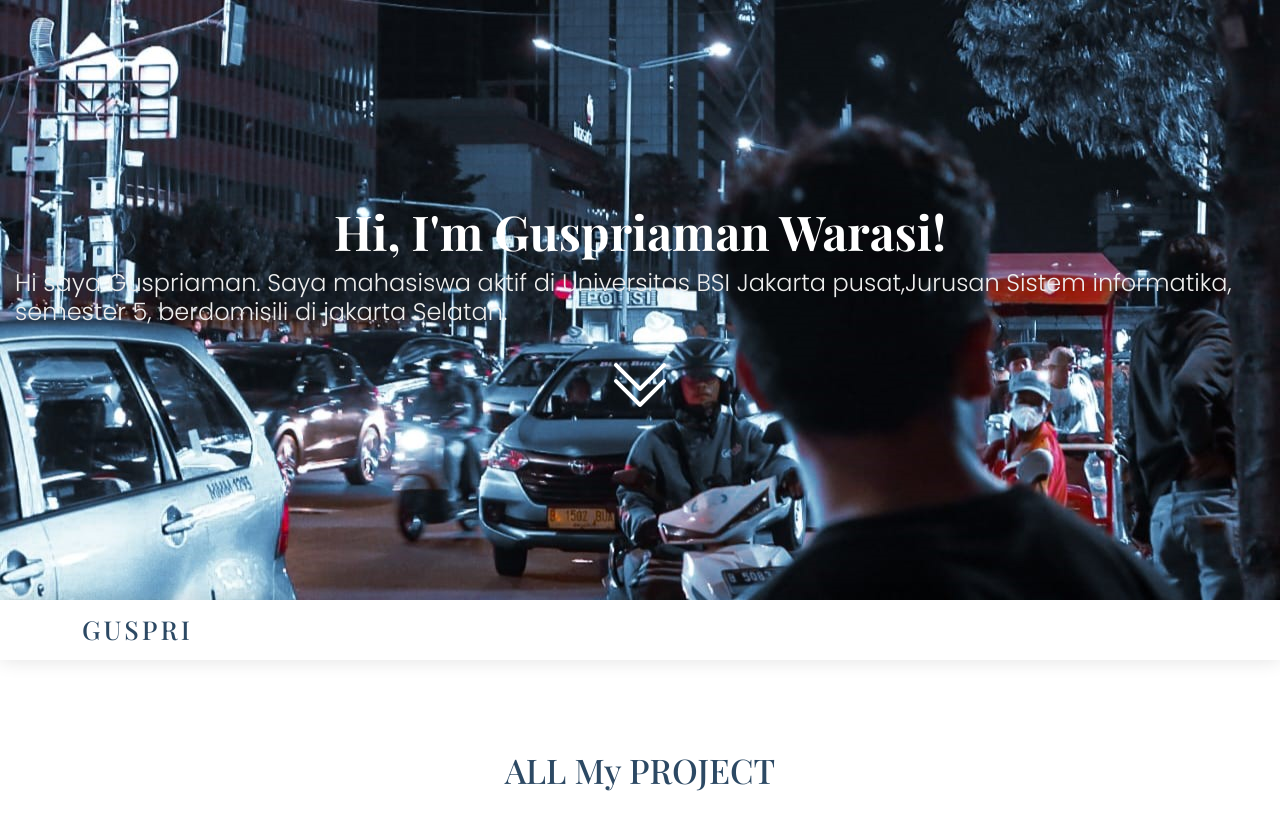
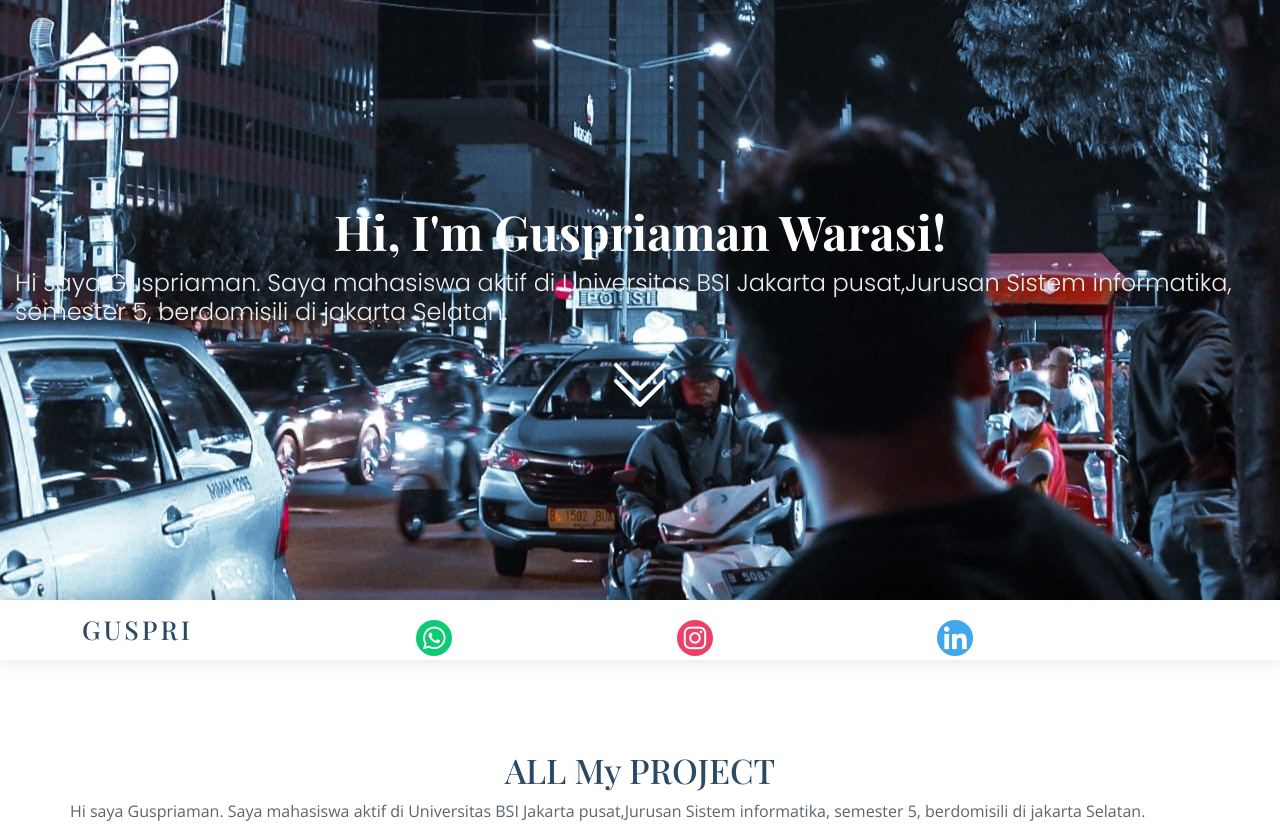
Before and after one commit to guspriaman/Portfolio, a plain HTML site: page index.html in a window 1280 px wide. Shown: the top 826 px of the page. Drawn offline with nearby package versions, Linux system fonts and the light colour scheme; a web font is replaced by a local one.

Commit message:
membuat menu social

```diff
--- a/assets/css/style.css
+++ b/assets/css/style.css
@@ -102,6 +102,65 @@ h6 {
 .scrolled-offset {
   margin-top: 60px;
 }
+
+#header .social-whatsapp a {
+  font-size: 30px;
+  display: inline-block;
+  background: #07ca6ff9;
+  color: rgb(255, 255, 255);
+  line-height: 1;
+  padding: 3px 0;
+  margin-right: 1px;
+  border-radius: 50%;
+  text-align: center;
+  width: 36px;
+  height: 36px;
+  transition: 0.3s;
+}
+#header .social-whatsapp a:hover {
+  background: #102530;
+  color: rgb(255, 255, 255);
+  text-decoration: none;
+}
+#header .social-instagram a {
+  font-size: 30px;
+  display: inline-block;
+  background: #e60438c2;
+  color: rgb(255, 255, 255);
+  line-height: 1;
+  padding: 3px 0;
+  margin-right: 1px;
+  border-radius: 50%;
+  text-align: center;
+  width: 36px;
+  height: 36px;
+  transition: 0.3s;
+}
+#header .social-instagram a:hover {
+  background: #102530;
+  color: rgb(255, 255, 255);
+  text-decoration: none;
+}
+#header .social-linkendin a {
+  font-size: 30px;
+  display: inline-block;
+  background: #048ce6c2;
+  color: rgb(255, 255, 255);
+  line-height: 1;
+  padding: 3px 0;
+  margin-right: 1px;
+  border-radius: 50%;
+  text-align: center;
+  width: 36px;
+  height: 36px;
+  transition: 0.3s;
+}
+#header .social-linkendin a:hover {
+  background: #102530;
+  color: rgb(255, 255, 255);
+  text-decoration: none;
+}
+
 
 /*--------------------------------------------------------------
 # Navigation Menu
--- a/index.html
+++ b/index.html
@@ -42,8 +42,17 @@
 
       <div class="logo">
         <h1><a href="index.html">Guspri</a></h1>
+      </div>
+      <div class="social-whatsapp mt-3 text-center">
+        <a href="#" class="whatsapp"><i class="bx bxl-whatsapp"></i></a>
+      </div>
+      <div class="social-instagram mt-3 text-center">
+        <a href="#" class="instagram"><i class="bx bxl-instagram"></i></a>
+      </div>
+      <div class="social-linkendin mt-3 text-center">
+        <a href="#" class="linkedin"><i class="bx bxl-linkedin"></i></a>
+      </div>
 
-      </div>
 
       <nav id="navbar" class="navbar">
 
@@ -62,6 +71,8 @@
         <div class="row no-gutters">
           <div class="content d-flex flex-column justify-content-center">
                         <h3 class="text-center">ALL My PROJECT</h3>
+                        <h>Hi saya Guspriaman. Saya mahasiswa aktif di Universitas BSI Jakarta pusat,Jurusan Sistem informatika, semester 5, berdomisili di jakarta Selatan.</h>
+
                     </div>
 
 
```
